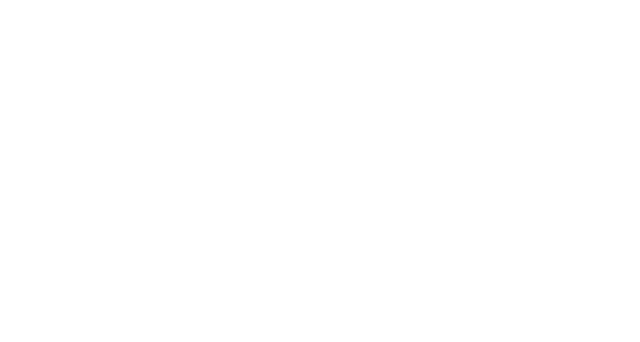
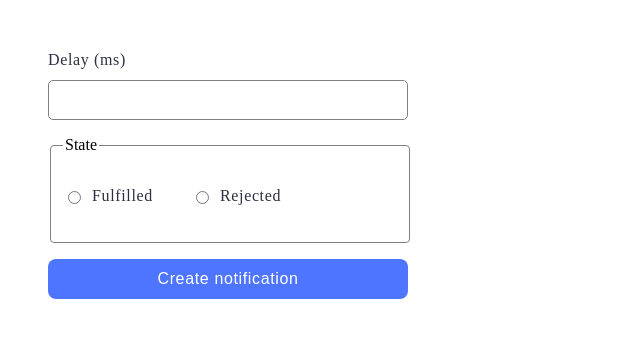
Before and after one commit to nastishaaa/goit-js-hw-10, a website built with Vite: page src/2-snackbar.html in a window 1280 px wide. Shown: the whole page, without its empty margins (0-640 px from the left). Built offline with nearby package versions, Linux system fonts and the light colour scheme.

Commit message:
add 2 task

```diff
--- a/src/2-snackbar.html
+++ b/src/2-snackbar.html
@@ -7,7 +7,30 @@
     <title>Task 2</title>
 </head>
 <body>
+    <div class="con">
+    <form class="form">
+        <label>
+          Delay (ms)
+          <input class="inp2" type="number" name="delay" required />
+        </label>
 
+        <fieldset class="radioFildset">
+          <legend>State</legend>
+          <div class="radio">
+          <label class="radio-label">
+            <input class="inp-radio" type="radio" name="state" value="fulfilled" required />
+            Fulfilled
+          </label>
+          <label class="radio-label">
+            <input class="inp-radio" type="radio" name="state" value="rejected" required />
+            Rejected
+          </label>
+        </div>
+        </fieldset>
+
+        <button class="btn" type="submit">Create notification</button>
+      </form>
+    </div>
     <script type="module" src="./js/2-snackbar.js"></script>
 </body>
 </html>
--- a/src/css/styles.css
+++ b/src/css/styles.css
@@ -142,3 +142,111 @@ input{
     line-height: 1.5;
     color: #2e2f42;
 }
+
+.labIn{
+    width: 360px;
+    height: auto;
+}
+
+.con{
+    width: 400px;
+    height: auto;
+    padding: 40px;
+}
+
+.form{
+    display: flex;
+    flex-direction: column;
+    justify-content: flex-start;
+    gap: 16px;
+}
+
+label{
+    display: flex;
+    align-items: flex-start;
+    justify-content: flex-start;
+    flex-direction: column;
+    gap: 8px;
+    width: 360px;
+    height: 72px;
+    font-size: 16px;
+    line-height: 1.5;
+    letter-spacing: 0.04em;
+    color: #2e2f42;
+}
+
+.inp2, fieldset {
+    box-sizing: border-box;
+}
+
+.inp2{
+    border: 1px solid #808080;
+    border-radius: 5px;
+    height: 40px;
+    width: 360px;
+}
+
+.inp2:hover{
+    border-color: #2E2F42;
+}
+
+.inp2:focus{
+    border: 3px solid #4E75FF;
+}
+
+.radioFildset{
+    display: flex;
+    justify-content: space-around;
+    flex-direction: column;
+    border-radius: 4px;
+    border: 1px solid #808080;
+    min-height: 64px;
+    width: 360px;
+}
+
+fieldset:hover, fieldset:focus{
+    border-color: #000000;
+}
+
+.radio{
+    display: flex;
+    flex-direction: row;
+    gap: 24px;
+    align-items: center;
+}
+
+.radio-label {
+    display: flex;
+    align-items: center;
+    flex-direction: row;
+    gap: 8px;
+    white-space: nowrap;
+    width: 104px;
+}
+
+.inp-radio{
+    display: flex;
+    flex-direction: row;
+}
+
+.btn{
+    display: flex;
+    align-items: center;
+    justify-content: center;
+    flex-direction: row;
+    gap: 10px;
+    border-radius: 8px;
+    padding: 8px 16px;
+    width: 360px;
+    height: 40px;
+    background: #4e75ff;
+    font-weight: 500;
+    font-size: 16px;
+    line-height: 1.5;
+    letter-spacing: 0.04em;
+    color: #fff;
+}
+
+.btn:hover, .btn:focus{
+    background-color: #6C8CFF;
+}
--- a/src/js/2-snackbar.js
+++ b/src/js/2-snackbar.js
@@ -0,0 +1,55 @@
+import iziToast from "izitoast";
+import "izitoast/dist/css/iziToast.min.css";
+
+const btn = document.querySelector('.btn');
+const radioButtons = document.querySelectorAll('input[name="state"]');
+const input = document.querySelector('.inp2');
+const form = document.querySelector('.form');
+
+let val;
+
+input.addEventListener('input', ev =>{
+    val = +ev.target.value;
+});
+
+btn.addEventListener('click', ev => {
+    ev.preventDefault();
+
+    let selectedValue;
+    for (const radioButton of radioButtons) {
+        if (radioButton.checked) {
+            selectedValue = radioButton.value;
+            break;
+        }
+    }
+
+    if (isNaN(val) || val <= 0) {
+        iziToast.error({
+            message: 'Not a number',
+            timeout: 5000,
+            position: 'topRight'
+        });
+        return;
+}
+
+const currentVal = val;
+
+    const promise = new Promise((resolve, reject) => {
+        setTimeout(() => {
+        if(selectedValue === "fulfilled"){
+            resolve(iziToast.success({
+                message: `✅ Fulfilled promise in ${currentVal}ms`,
+                timeout: 5000,
+                position: 'topRight'
+            }));
+        } else {
+            reject(iziToast.error({
+                message: `❌ Rejected promise in ${currentVal}ms`,
+                timeout: 5000,
+                position: 'topRight'
+            }))
+        }
+    }, currentVal);
+    })
+    form.reset();
+})
```
